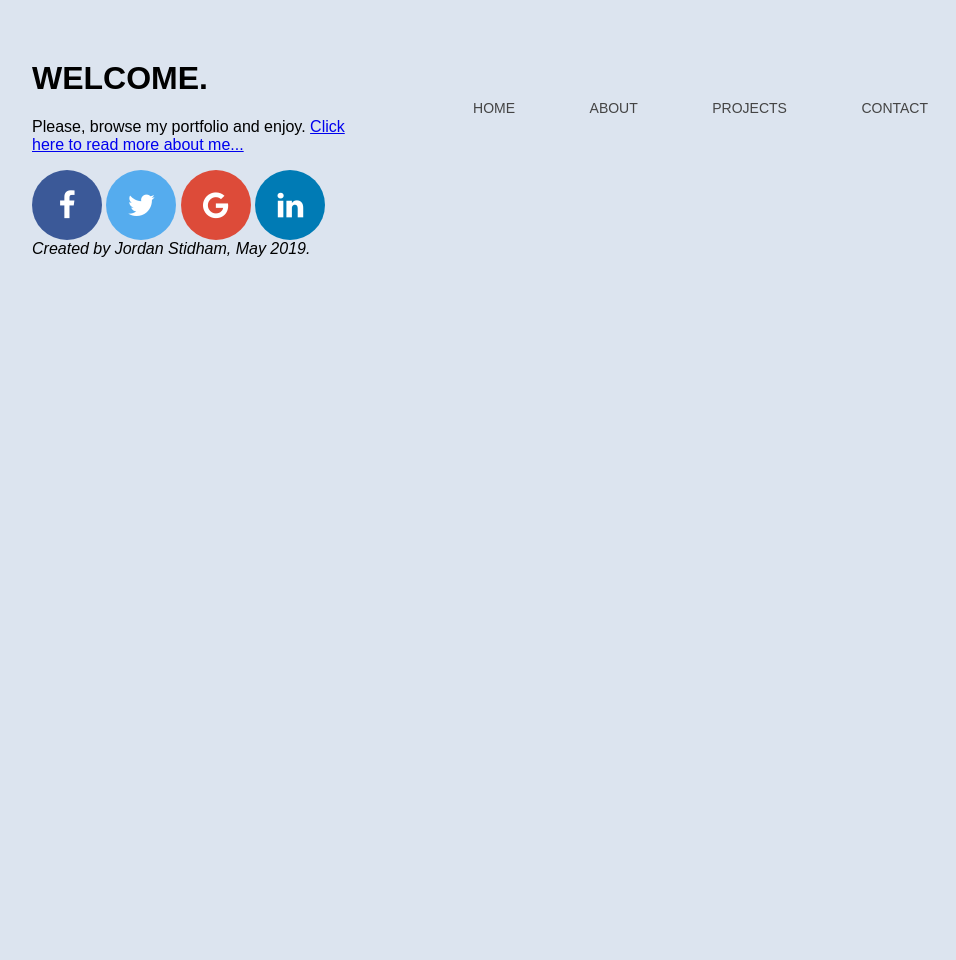
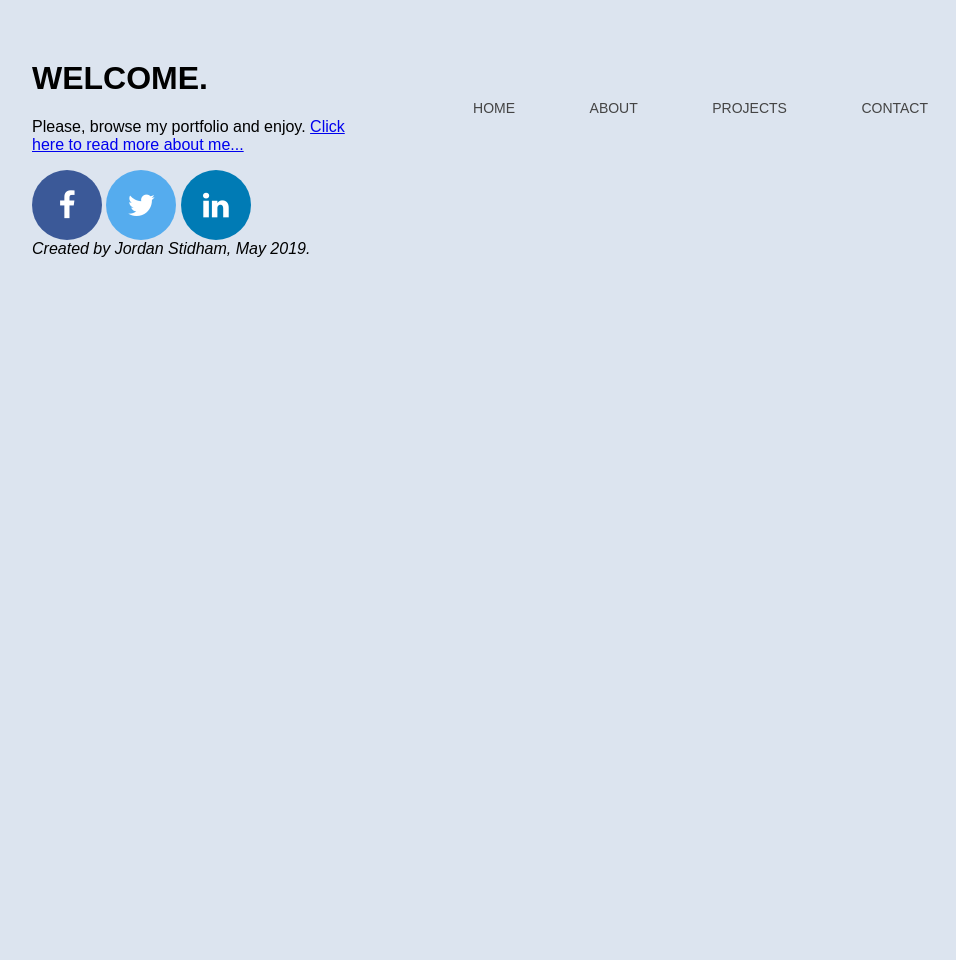
Before and after one commit to jordanstidham/PORTFOLIO, a Jekyll site: the page built from README.md, in a window 1280 px wide. Shown: the whole page, without its empty margins (160-1116 px from the left). Built offline with Jekyll 4.4.1, drawn with Linux system fonts in a browser that asks for light colours; our own code applies the rules of GitHub Pages for plain Markdown files.

Commit message:
Update default.html

```diff
--- a/_layouts/default.html
+++ b/_layouts/default.html
@@ -45,11 +45,6 @@
   color: white;
 }
 
-.fa-google {
-  background: #dd4b39;
-  color: white;
-}
-
 .fa-linkedin {
   background: #007bb5;
   color: white;
@@ -58,7 +53,6 @@
 </style>
 			<a href="https://www.facebook.com/jordan.stidham.96" class="fa fa-facebook"></a>
 			<a href="https://twitter.com/jordanstidham" class="fa fa-twitter"></a>
-			<a href="#" class="fa fa-google"></a>
 			<a href="https://www.linkedin.com/in/jordanstidham/" class="fa fa-linkedin"></a>
 		</div><!-- /.footer -->
 <address>Created by Jordan Stidham, May 2019.</address>
```
